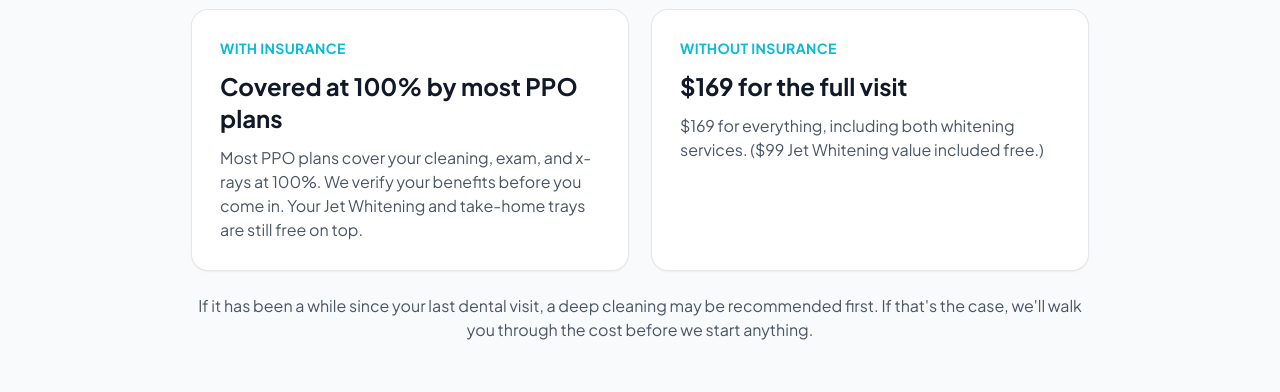
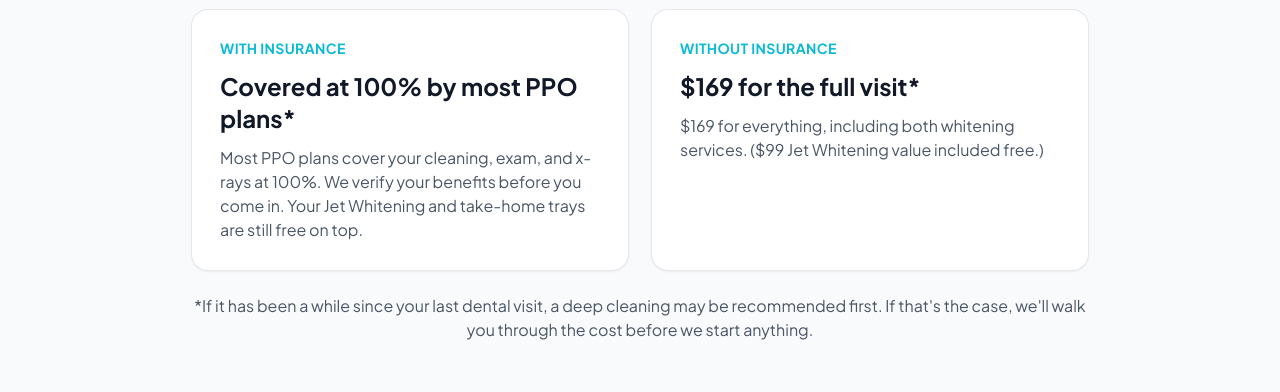
Before and after one commit to leekounas-cmd/buchwald-site, a Next.js app: page /visit in a window 1280 px wide. Shown: the part 782-1174 px from the top of the page. Built offline with nearby package versions, Linux system fonts and the light colour scheme; no server answers.

Commit message:
Add asterisks tying campaign pricing claims to the deep cleaning disclosure
Co-Authored-By: Claude Fable 5 <noreply@anthropic.com>

```diff
--- a/src/components/CampaignSections.tsx
+++ b/src/components/CampaignSections.tsx
@@ -96,17 +96,17 @@ export function PricingCards() {
         <div className="mx-auto mt-8 grid max-w-4xl gap-6 md:grid-cols-2">
           <div className="rounded-2xl bg-white p-7 shadow-sm ring-1 ring-gray-200">
             <p className="text-sm font-bold uppercase tracking-wide text-primary">{offer.insuredCard.title}</p>
-            <p className="mt-3 text-2xl font-bold text-gray-900">Covered at 100% by most PPO plans</p>
+            <p className="mt-3 text-2xl font-bold text-gray-900">Covered at 100% by most PPO plans*</p>
             <p className="mt-3 text-gray-600">{offer.insuredCard.body}</p>
           </div>
           <div className="rounded-2xl bg-white p-7 shadow-sm ring-1 ring-gray-200">
             <p className="text-sm font-bold uppercase tracking-wide text-primary">{offer.uninsuredCard.title}</p>
-            <p className="mt-3 text-2xl font-bold text-gray-900">{offer.uninsuredPrice} for the full visit</p>
+            <p className="mt-3 text-2xl font-bold text-gray-900">{offer.uninsuredPrice} for the full visit*</p>
             <p className="mt-3 text-gray-600">{offer.uninsuredCard.body}</p>
           </div>
         </div>
         <p className="mx-auto mt-6 max-w-4xl text-center text-base text-gray-600">
-          {offer.deepCleaningDisclosure} {offer.deepCleaningFollowup}
+          *{offer.deepCleaningDisclosure} {offer.deepCleaningFollowup}
         </p>
       </div>
     </section>
```
